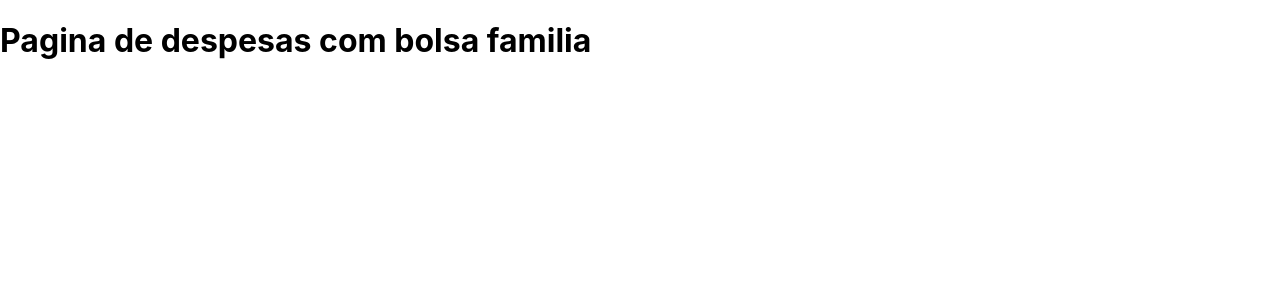
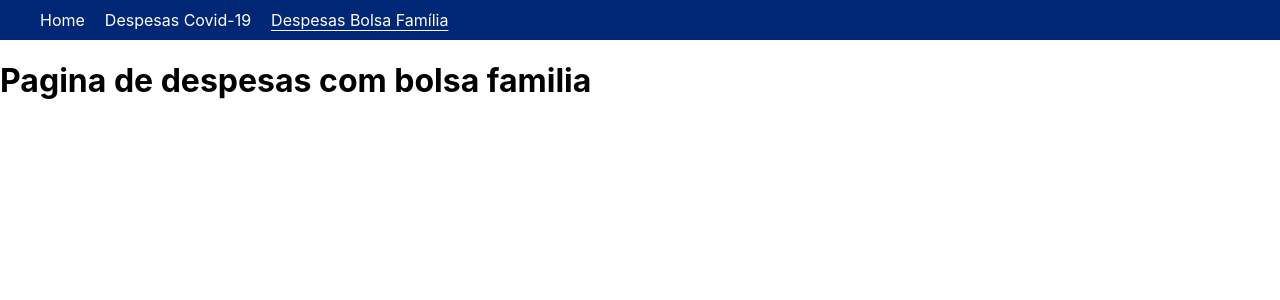
Before and after one commit to Danielmtt/despesas-covid-19, a React (Create React App) app in the folder despesas-covid-19/: page /despesas/bolsa-familia in a window 1280 px wide. Shown: the top 300 px of the page. Built offline with nearby package versions, Linux system fonts and the light colour scheme.

Commit message:
implementação da logica de visibilidade do menu

```diff
--- a/despesas-covid-19/src/atoms/ItemMenuSuperior.tsx
+++ b/despesas-covid-19/src/atoms/ItemMenuSuperior.tsx
@@ -5,15 +5,16 @@
 import styled from 'styled-components';
 import { ItemMenu } from '../settings/ItemMenu';
 
+const Item = styled.span`
+color: #fff;
+`;
+
 const ItemMenuSuperior  = (props: ItemMenu) => {
 
-  const Item = styled.span`
-    color: #fff;
-  `;
-
   return(
-    <Item>
-      <NavLink className="item-menu" activeClassName="activeRoute" to={props.caminho} exact={props.exact ?? false}>{props.texto}</NavLink>
+    <Item key={props.caminho}>
+      <NavLink
+        className="item-menu" activeClassName="activeRoute" to={props.caminho} exact={props.exact ?? false}>{props.texto}</NavLink>
     </Item>
   )
 }
--- a/despesas-covid-19/src/index.js
+++ b/despesas-covid-19/src/index.js
@@ -23,10 +23,12 @@
 import './index.css';
 import Home from './pages/Home.tsx';
 import { DespesasProvider } from './providers/despesas-context';
+import Menu from './templates/Menu';
 
 ReactDOM.render(
   <DespesasProvider>
     <Router>
+      <Menu />
       <Switch>
         <Route path="/despesas/covid-19">
           <DespesasCovidPage />
--- a/despesas-covid-19/src/molecules/LinhaItemMenu.tsx
+++ b/despesas-covid-19/src/molecules/LinhaItemMenu.tsx
@@ -3,13 +3,12 @@
 import ItemMenuSuperior from '../atoms/ItemMenuSuperior';
 import { ItemMenu } from '../settings/ItemMenu';
 
+const LinhaItem = styled.li`
+margin-right: 20px;
+padding: 10px 0;
+`
+
 const LinhaItemMenu = (props: ItemMenu) => {
-
-  const LinhaItem = styled.li`
-    margin-right: 20px;
-    padding: 10px 0;
-  `
-
   return (
     <LinhaItem>
       <ItemMenuSuperior caminho={props.caminho} texto={props.texto} exact={props.exact}/>
--- a/despesas-covid-19/src/organisms/MenuSuperior.tsx
+++ b/despesas-covid-19/src/organisms/MenuSuperior.tsx
@@ -1,8 +1,6 @@
 import * as React from 'react';
 import styled from 'styled-components';
 import LinhaItemMenu from '../molecules/LinhaItemMenu';
-
-const MenuSuperior = () => {
 
 const Menu = styled.nav`
 background-color: #002776;
@@ -16,6 +14,8 @@
 flex-direction: row;
 `
 
+const MenuSuperior = () => {
+
   return (
     <Menu>
       <Lista>
--- a/despesas-covid-19/src/templates/Menu.tsx
+++ b/despesas-covid-19/src/templates/Menu.tsx
@@ -1,9 +1,16 @@
 import * as React from 'react';
 import MenuSuperior from '../organisms/MenuSuperior';
+import { useLocation } from 'react-router-dom';
 
 const Menu = () => {
+  const currentUrl = useLocation();
+
   return (
-    <MenuSuperior></MenuSuperior>
+    <>
+      {currentUrl.pathname !== '/' &&
+        <MenuSuperior></MenuSuperior>
+      }
+    </>
   )
 }
 
```
Lines whose indentation alone changed are shown as unchanged.
